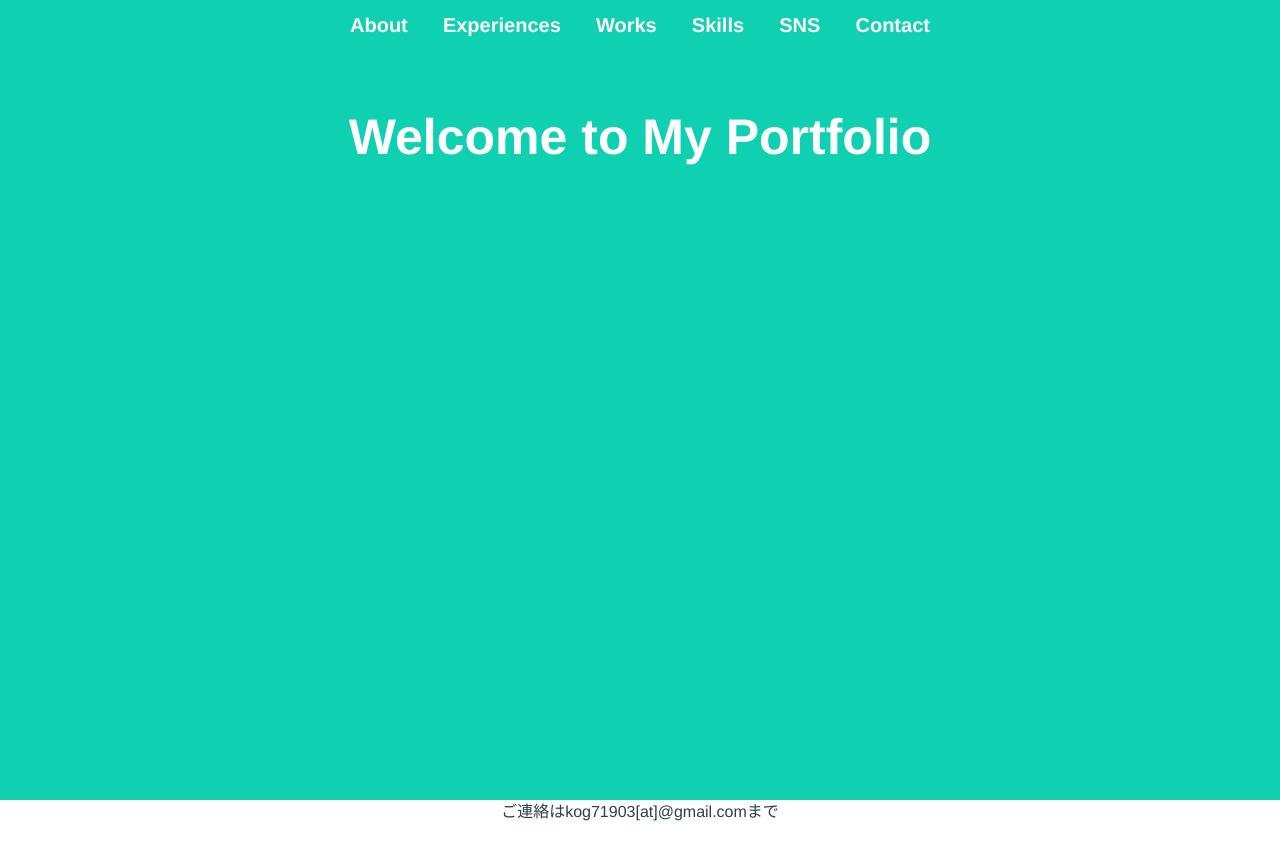
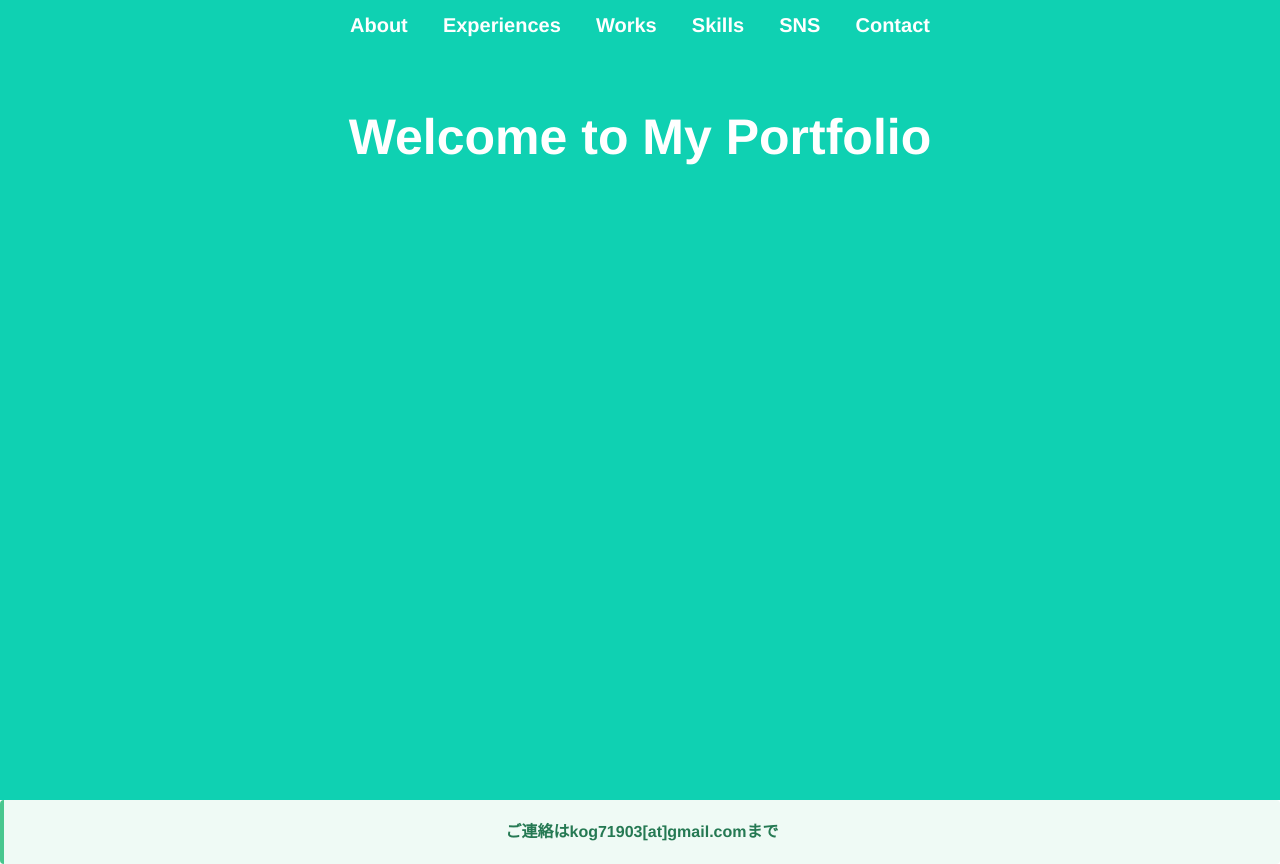
Before and after one commit to keisukee/portfolio, a Vue app: page /contact in a window 1280 px wide. Before the commit the page ends 824 px from the top, so only its background shows below. Built offline with nearby package versions, Linux system fonts and the light colour scheme.

Commit message:
Finish contact.vue

```diff
--- a/src/components/contact.vue
+++ b/src/components/contact.vue
@@ -1,11 +1,21 @@
 <template>
   <div>
-    <p>ご連絡はkog71903[at]@gmail.comまで</p>
+    <article class="message is-success">
+      <div class="message-body">
+        <p>ご連絡はkog71903[at]gmail.comまで</p>
+      </div>
+    </article>
   </div>
+
+
 </template>
 
 <script>
 </script>
 
 <style lang="sass">
+  article
+    div
+      p
+        font-weight: bold
 </style>
```
